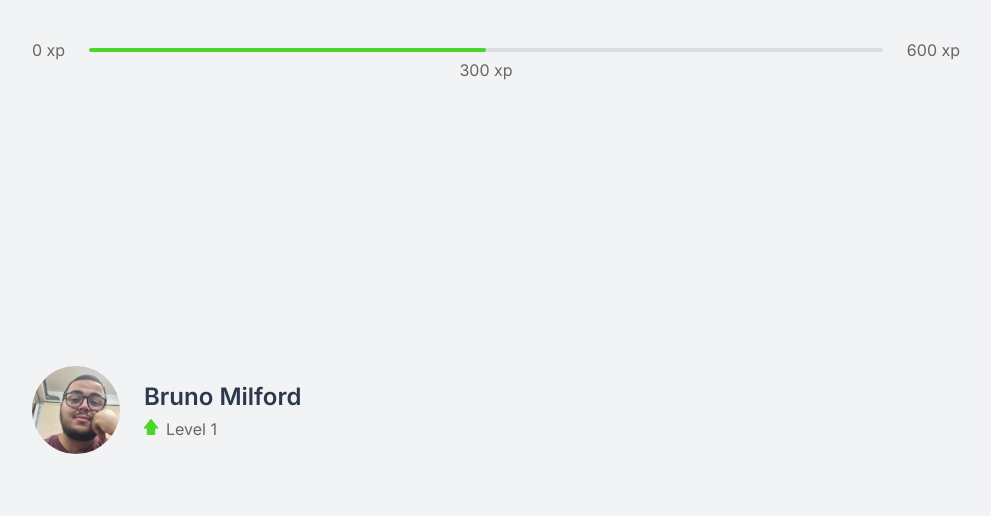
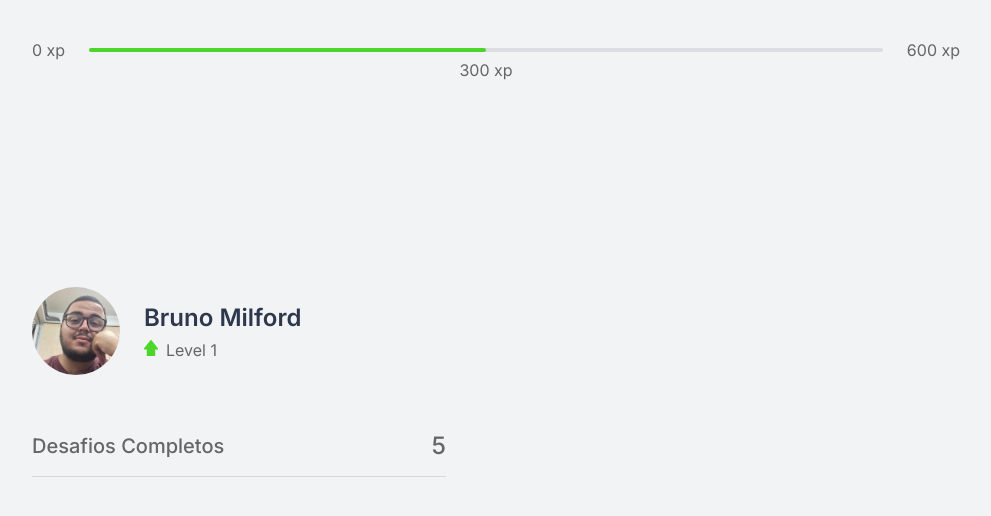
Before and after one commit to Bruno-Milford/NLW-4-Next, a Next.js app in the folder moveit-next/: page / in a window 1280 px wide. Shown: the top 516 px of the page, without its empty margins (144-1135 px from the left). Built offline with nearby package versions, Linux system fonts and the light colour scheme.

Commit message:
completedChallenges components

```diff
--- /dev/null
+++ b/moveit-next/src/components/CompletedChallenges.tsx
@@ -0,0 +1,10 @@
+import styles from '../styles/components/CompletedChallenges.module.css';
+
+export function CompleteChallenges() {
+    return(
+        <div className={ styles.completedChallengesContainer }>
+            <span>Desafios Completos</span>
+            <span>5</span>
+        </div>
+    );
+}
--- a/moveit-next/src/pages/index.tsx
+++ b/moveit-next/src/pages/index.tsx
@@ -1,3 +1,4 @@
+import { CompleteChallenges } from "../components/CompletedChallenges";
 import { ExperienceBar } from "../components/ExperienceBar";
 import { Profile } from "../components/Profile";
 
@@ -10,6 +11,7 @@
       <section>
         <div>
           <Profile />
+          <CompleteChallenges />
         </div>
         <div>
 
--- /dev/null
+++ b/moveit-next/src/styles/components/CompletedChallenges.module.css
@@ -0,0 +1,18 @@
+.completedChallengesContainer {
+    display: flex;
+    align-items: center;
+    justify-content: space-between;
+
+    margin: 3.5rem 0;
+    padding-bottom: 1rem;
+    border-bottom: 1px solid #d7d8da;
+    font-weight: 500;
+}
+
+.completedChallengesContainer span:first-child {
+    font-size: 1.25rem;
+}
+
+.completedChallengesContainer span:last-child {
+    font-size: 1.5rem;
+}
```
